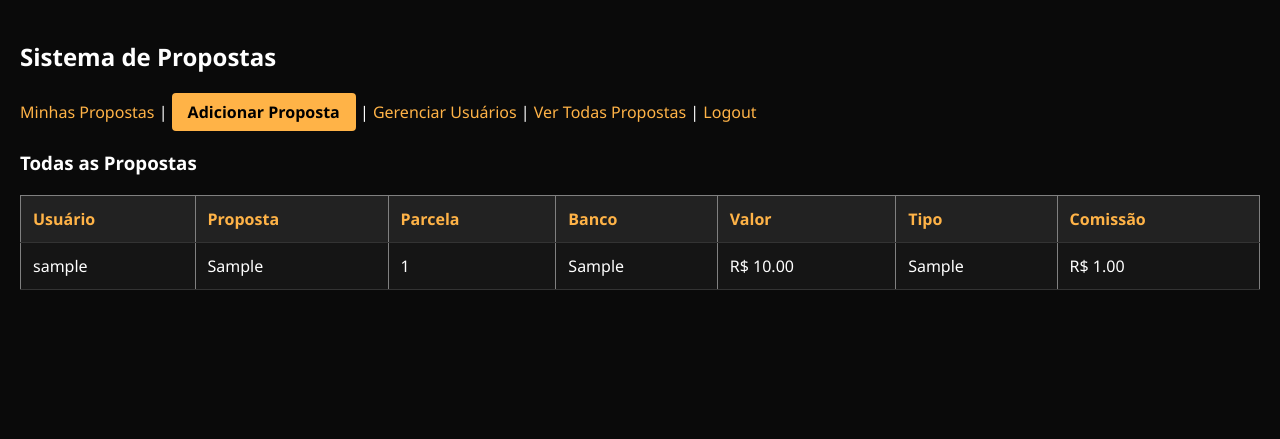
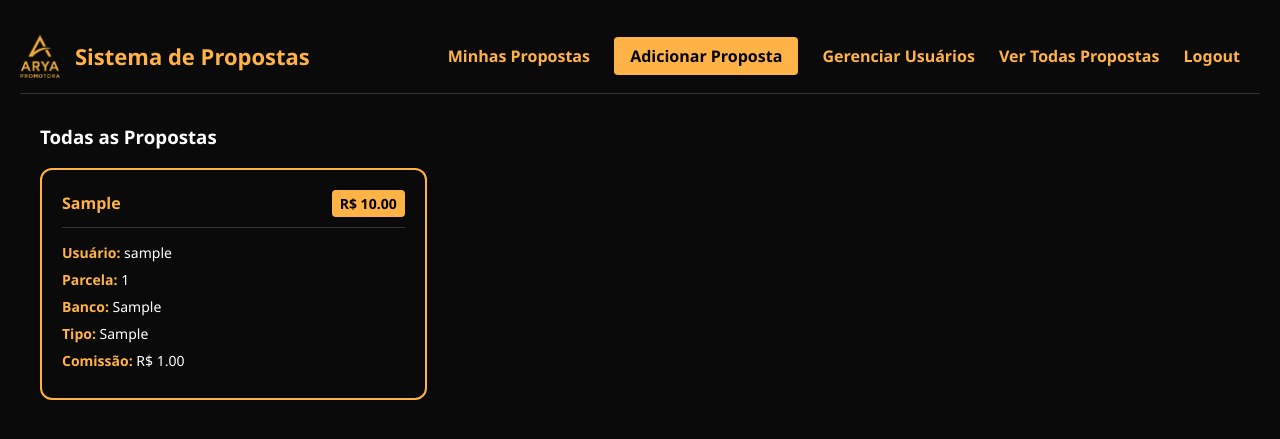
Before and after one commit to aryapromotora-alt/2CrmArya, a Flask app: page /admin/all in a window 1280 px wide. Shown: the top 439 px of the page. Run offline with Flask 3, Linux system fonts and the light colour scheme; the visitor is signed in with stand-in values (Sample User, id 1); tables that the repository leaves empty hold one stand-in row (values such as "Sample post").

Commit message:
Add files via upload

```diff
--- a/templates/admin_all.html
+++ b/templates/admin_all.html
@@ -3,35 +3,29 @@
 {% block title %}Todas as Propostas (Admin){% endblock %}
 
 {% block content %}
-<h3>Todas as Propostas</h3>
-{% if proposals %}
-    <table border="1" cellpadding="8" cellspacing="0">
-        <thead>
-            <tr>
-                <th>Usuário</th>
-                <th>Proposta</th>
-                <th>Parcela</th>
-                <th>Banco</th>
-                <th>Valor</th>
-                <th>Tipo</th>
-                <th>Comissão</th>
-            </tr>
-        </thead>
-        <tbody>
+<div class="admin-proposals-container">
+    <h3>Todas as Propostas</h3>
+
+    {% if proposals %}
+        <div class="cards-grid">
             {% for proposal, username in proposals %}
-            <tr>
-                <td>{{ username }}</td>
-                <td>{{ proposal.proposta }}</td>
-                <td>{{ proposal.parcela }}</td>
-                <td>{{ proposal.banco }}</td>
-                <td>R$ {{ "%.2f"|format(proposal.valor) }}</td>
-                <td>{{ proposal.tipo }}</td>
-                <td>R$ {{ "%.2f"|format(proposal.comissao) }}</td>
-            </tr>
+                <div class="proposal-card">
+                    <div class="card-header">
+                        <span class="card-title">{{ proposal.proposta }}</span>
+                        <span class="card-status">R$ {{ "%.2f"|format(proposal.valor) }}</span>
+                    </div>
+                    <div class="card-body">
+                        <p><strong>Usuário:</strong> {{ username }}</p>
+                        <p><strong>Parcela:</strong> {{ proposal.parcela }}</p>
+                        <p><strong>Banco:</strong> {{ proposal.banco }}</p>
+                        <p><strong>Tipo:</strong> {{ proposal.tipo }}</p>
+                        <p><strong>Comissão:</strong> R$ {{ "%.2f"|format(proposal.comissao) }}</p>
+                    </div>
+                </div>
             {% endfor %}
-        </tbody>
-    </table>
-{% else %}
-    <p>Nenhuma proposta cadastrada.</p>
-{% endif %}
+        </div>
+    {% else %}
+        <p>Nenhuma proposta cadastrada.</p>
+    {% endif %}
+</div>
 {% endblock %}
--- a/templates/base.html
+++ b/templates/base.html
@@ -7,22 +7,25 @@
     <link rel="stylesheet" href="{{ url_for('static', filename='css/style.css') }}">
 </head>
 <body>
-    <header>
-        <h2>Sistema de Propostas</h2>
+    <header class="main-header">
+        <div class="header-content">
+            <img src="{{ url_for('static', filename='logo.png') }}" alt="Logo Arya Promotora" class="header-logo">
+            <h2>Sistema de Propostas</h2>
+        </div>
         {% if session.user_id %}
-            <nav>
-                <a href="{{ url_for('proposals') }}">Minhas Propostas</a> |
-                <a href="{{ url_for('add_proposal') }}">Adicionar Proposta</a> |
+            <nav class="main-nav">
+                <a href="{{ url_for('proposals') }}">Minhas Propostas</a>
+                <a href="{{ url_for('add_proposal') }}">Adicionar Proposta</a>
                 {% if session.is_admin %}
-                    <a href="{{ url_for('admin_users') }}">Gerenciar Usuários</a> |
-                    <a href="{{ url_for('admin_all') }}">Ver Todas Propostas</a> |
+                    <a href="{{ url_for('admin_users') }}">Gerenciar Usuários</a>
+                    <a href="{{ url_for('admin_all') }}">Ver Todas Propostas</a>
                 {% endif %}
                 <a href="{{ url_for('logout') }}">Logout</a>
             </nav>
         {% endif %}
     </header>
 
-    <main>
+    <main class="main-content">
         {% with messages = get_flashed_messages() %}
             {% if messages %}
                 <ul class="flashes">
```
Also changed, not shown: templates/register_user.html (+20 -16 lines).
